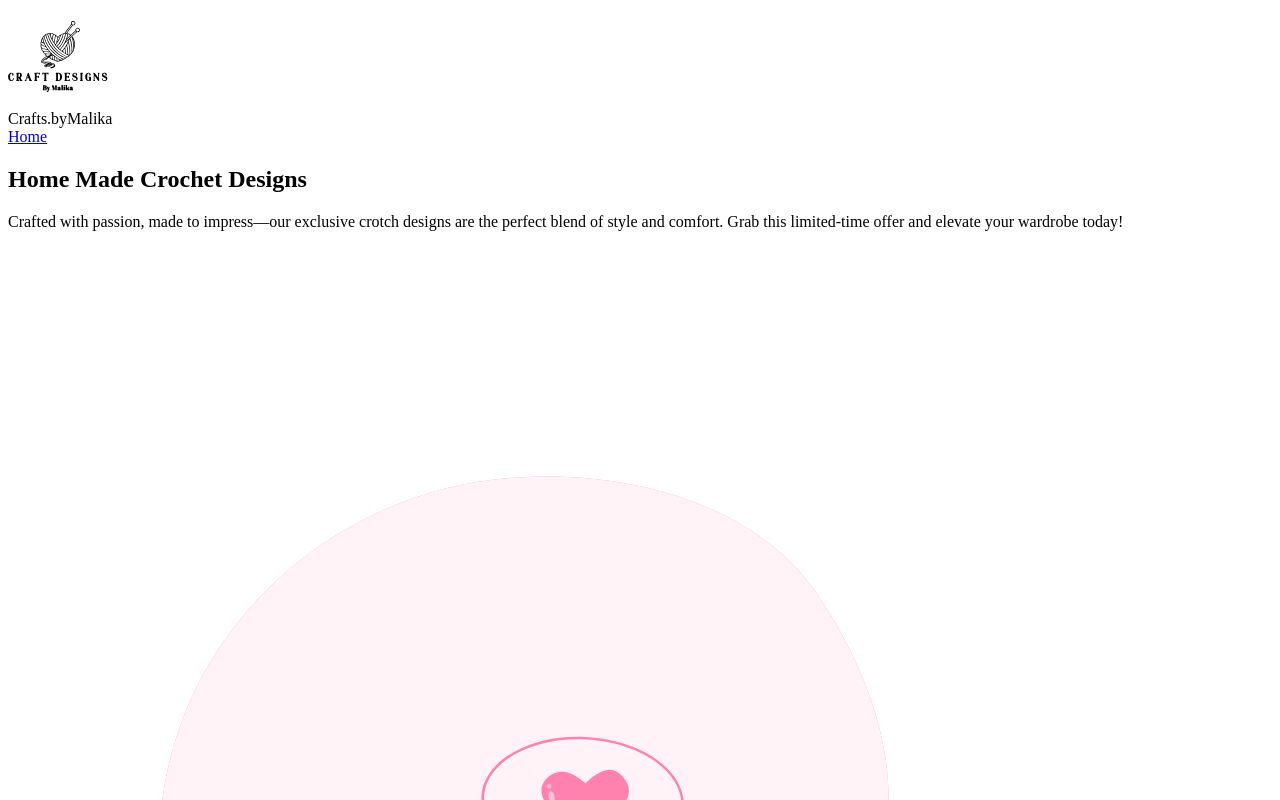
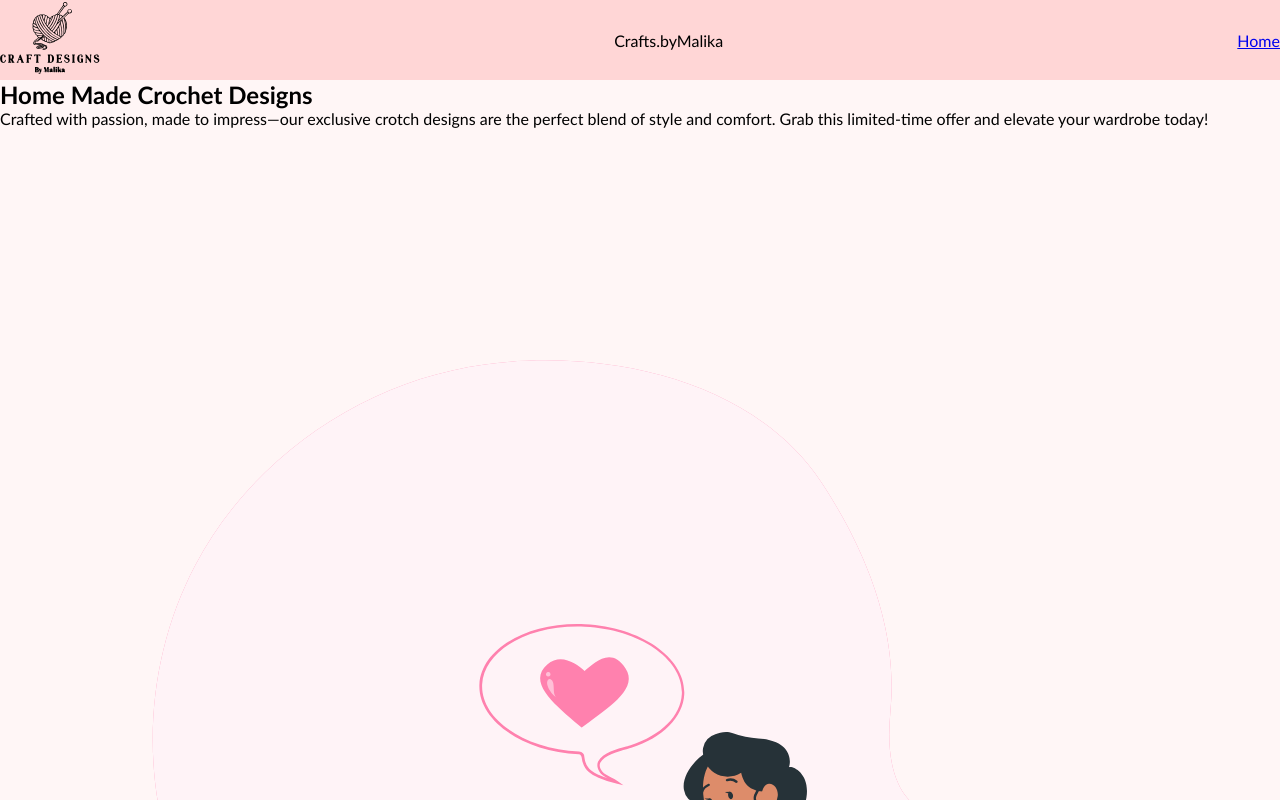
Before and after one commit to Don-Suneth/Crafts-By-Malika, a plain HTML site: page HTML/index.html in a window 1280 px wide. Shown: the top 800 px of the page. Drawn offline with Linux system fonts and the light colour scheme.

Commit message:
Add styling for navigation and background colors

```diff
--- a/HTML/style.css
+++ b/HTML/style.css
@@ -1,5 +1,25 @@
+* {
+    box-sizing: border-box;
+    margin: 0;
+    padding: 0;
+    font-family: 'Trebuchet MS', 'Lucida Sans Unicode', 'Lucida Grande',
+      'Lucida Sans', Arial, sans-serif;
+  }
 
   .logo-image {
     width: 100px; /* Adjust this value to make the logo smaller */
     height: auto; /* Maintain aspect ratio */
   }
+
+  nav {
+    height: 80px;
+    background: #ffd6d6;
+    display: flex;
+    justify-content: space-between;
+    align-items: center;
+    padding: 0rem calc((100vw - 1300px) / 2);
+  }
+
+  .hero {
+    background: #fff6f6;
+  }
```
